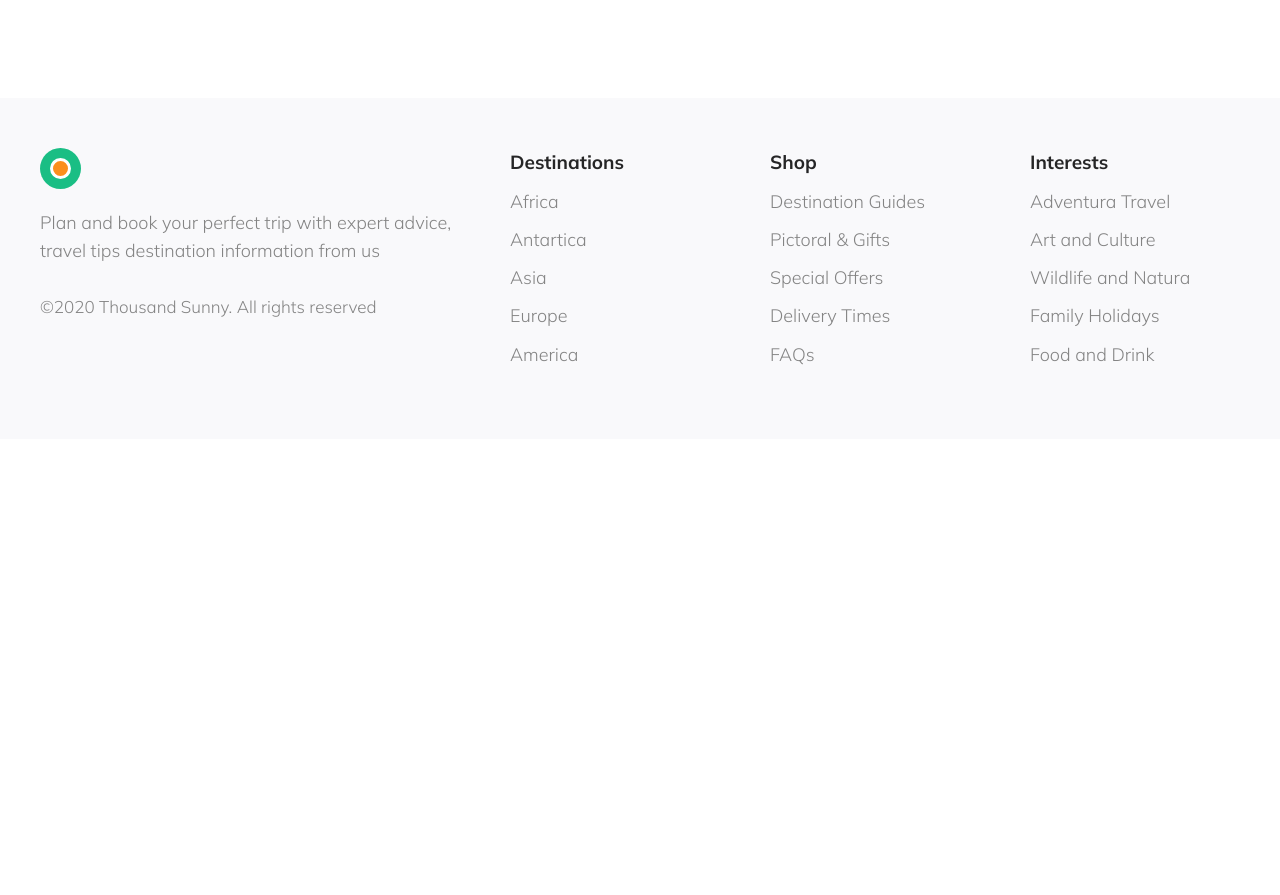
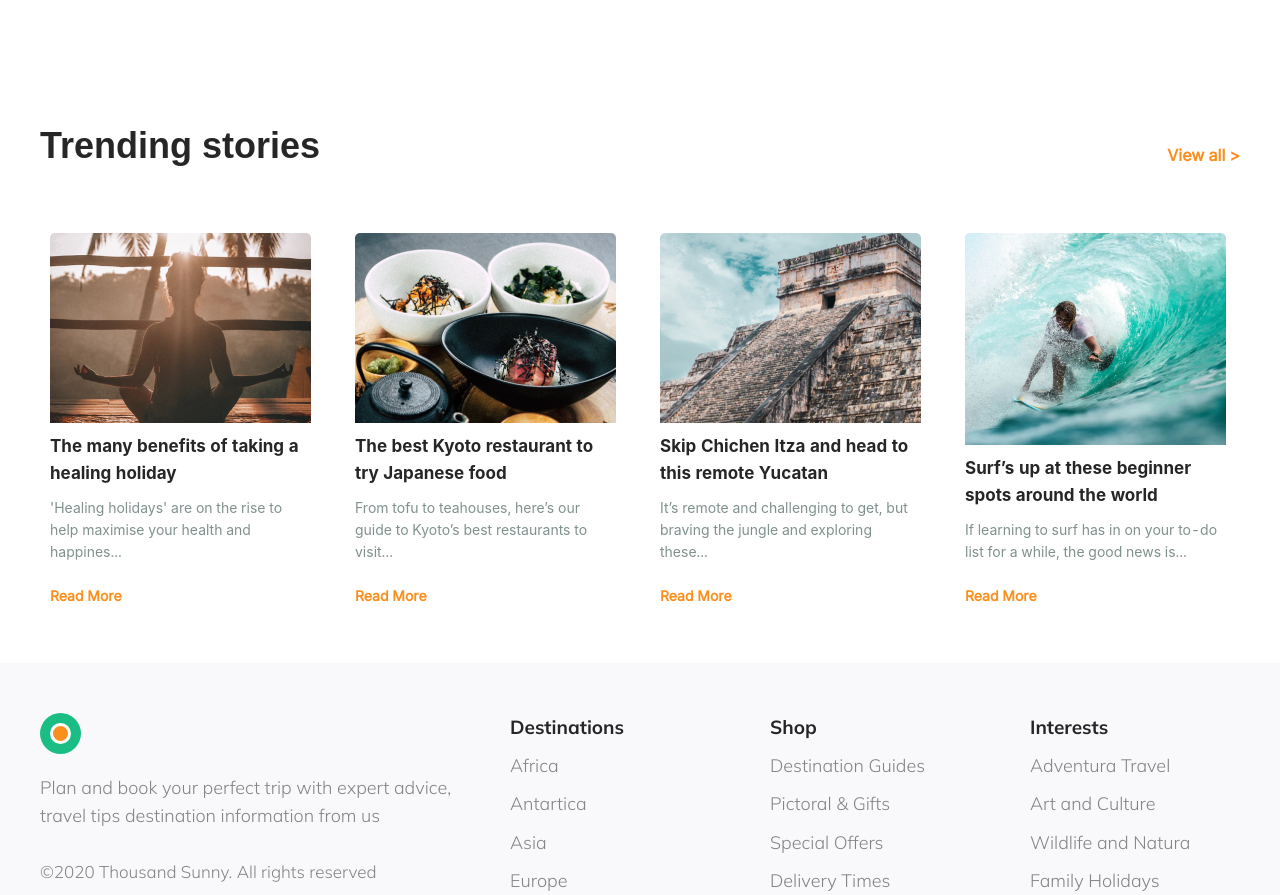
Before and after one commit to erhnml/nomad-landing-page, a React (Create React App) app: page / in a window 1280 px wide. Shown: the part 3260-4155 px from the top of the page. Before the commit the page ends 3699 px from the top, so only its background shows below. Built offline with nearby package versions, Linux system fonts and the light colour scheme.

Commit message:
Stories Section add

```diff
--- a/src/App.js
+++ b/src/App.js
@@ -7,6 +7,7 @@ import SectionInfo from "./components/SectionInfo";
 import SectionDestinations from "./components/SectionDestinations";
 import SectionGuide from "./components/SectionGuide";
 import SectionTestimonials from "./components/SectionTestimonials";
+import SectionStories from "./components/SectionStories";
 import Footer from "./components/Footer";
 import Container from "./components/Container";
 
@@ -20,6 +21,7 @@ function App() {
         <SectionDestinations />
         <SectionGuide />
         <SectionTestimonials />
+        <SectionStories />
       </Container>
       <Footer />
     </Theme>
--- /dev/null
+++ b/src/components/SectionStories.js
@@ -0,0 +1,147 @@
+import React from "react";
+import styled from "styled-components";
+import { LeftOutlined, RightOutlined } from "@ant-design/icons";
+
+import StoryCard from "./StoryCard";
+import story1 from "../images/story-1.png";
+import story2 from "../images/story-2.png";
+import story3 from "../images/story-3.png";
+import story4 from "../images/story-4.png";
+
+const data = [
+  {
+    id: 1,
+    title: "The many benefits of taking a healing holiday",
+    subTitle:
+      "'Healing holidays' are on the rise to help maximise your health and happines...",
+    image: story1,
+  },
+  {
+    id: 2,
+    title: "The best Kyoto restaurant to try Japanese food",
+    subTitle:
+      "From tofu to teahouses, here’s our guide to Kyoto’s best restaurants to visit...",
+    image: story2,
+  },
+  {
+    id: 3,
+    title: "Skip Chichen Itza and head to this remote Yucatan",
+    subTitle:
+      "It’s remote and challenging to get, but braving the jungle and exploring these...",
+    image: story3,
+  },
+  {
+    id: 4,
+    title: "Surf’s up at these beginner spots around the world",
+    subTitle:
+      "If learning to surf has in on your to-do list for a while, the good news is...",
+    image: story4,
+  },
+];
+function SectionStories() {
+  const [activeIndex, setActiveIndex] = React.useState(0);
+
+  function prev() {
+    if (activeIndex > 0) {
+      setActiveIndex(activeIndex - 1);
+    }
+  }
+  function next() {
+    if (activeIndex < data.length - 1) {
+      setActiveIndex(activeIndex + 1);
+    }
+  }
+  return (
+    <>
+      <HeaderWrapper>
+        <HeaderTitle>Trending stories</HeaderTitle>
+        <HeaderLink>{`View all >`}</HeaderLink>
+      </HeaderWrapper>
+      <ItemsWrapper>
+        {data.map((item, index) => (
+          <StoryCard
+            key={item.id}
+            activeIndex={activeIndex}
+            item={item}
+            index={index}
+          />
+        ))}
+        <PrevButton onClick={prev} />
+        <NextButton onClick={next} />
+      </ItemsWrapper>
+    </>
+  );
+}
+
+const HeaderWrapper = styled.div`
+  display: flex;
+  justify-content: space-between;
+  align-items: center;
+  padding: 20px 0px;
+  margin-top: 100px;
+  margin-bottom: 20px;
+  @media (max-width: 768px) {
+    margin-top: 50px;
+    padding: 0px 20px;
+  }
+`;
+const HeaderTitle = styled.h3`
+  font-size: 36px;
+  font-family: "Playfair", sans-serif;
+  font-weight: bold;
+  @media (max-width: 768px) {
+    font-size: 20px;
+    margin-bottom: 0px;
+  }
+`;
+const HeaderLink = styled.a`
+  font-size: 16px;
+  font-family: "Inter", sans-serif;
+  color: ${({ theme }) => theme.colors.orange};
+  font-weight: bold;
+  @media (max-width: 768px) {
+    font-size: 12px;
+  }
+`;
+const ItemsWrapper = styled.div`
+  display: grid;
+  grid-template-columns: repeat(4, 1fr);
+  grid-column-gap: 20px;
+  margin-bottom: 100px;
+  min-height: 330px;
+  @media (max-width: 768px) {
+    grid-template-columns: repeat(4, 100%);
+    overflow: auto;
+    grid-column-gap: 0;
+    position: relative;
+    overflow: hidden;
+  }
+`;
+const NextButton = styled(RightOutlined)`
+  background-color: rgba(0, 0, 0, 0.4);
+  position: absolute;
+  color: white;
+  padding: 10px;
+  border-radius: 3px;
+  font-weight: bold;
+  top: 50%;
+  right: 20px;
+  @media (min-width: 768px) {
+    display: none;
+  }
+`;
+const PrevButton = styled(LeftOutlined)`
+  background-color: rgba(0, 0, 0, 0.4);
+  position: absolute;
+  color: white;
+  padding: 10px;
+  border-radius: 3px;
+  font-weight: bold;
+  cursor: pointer;
+  top: 50%;
+  left: 20px;
+  @media (min-width: 768px) {
+    display: none;
+  }
+`;
+export default SectionStories;
--- a/src/components/StoryCard.js
+++ b/src/components/StoryCard.js
@@ -0,0 +1,77 @@
+import React from "react";
+import styled from "styled-components";
+import PropTypes from "prop-types";
+
+export default function StoryCard({ item, activeIndex, index }) {
+  const { title, subTitle, image } = item;
+  return (
+    <Wrapper activeIndex={activeIndex} index={index}>
+      <ImageWrapper image={image}>
+        <TextWrapper>
+          <Title>{title}</Title>
+          <SubTitle>{subTitle}</SubTitle>
+        </TextWrapper>
+      </ImageWrapper>
+      <br />
+      <MoreLink href="/">Read More</MoreLink>
+    </Wrapper>
+  );
+}
+
+const Wrapper = styled.div`
+  position: relative;
+  padding: 0 10px;
+  @media (max-width: 768px) {
+    transform: ${({ index, activeIndex }) =>
+      `translateX(${index * 100 - activeIndex * 100}%)`};
+    transition: 0.3s ease;
+    position: absolute;
+    top: 0;
+    left: 0;
+    right: 0;
+    bottom: 0;
+  }
+`;
+const ImageWrapper = styled.div`
+  height: 100%;
+  width: 261px;
+  border-radius: 5px;
+  background-image: url(${({ image }) => image});
+`;
+const TextWrapper = styled.div`
+  position: absolute;
+  bottom: 0;
+  left: 10px;
+  background-color: white;
+  padding: 10px 20px 0px 0px;
+  border-top-right-radius: 5px;
+`;
+const Title = styled.h3`
+  margin-bottom: 0px;
+  font-size: 17px;
+  font-family: "Inter" sans-serif;
+  font-weight: bold;
+`;
+const SubTitle = styled.p`
+  margin-bottom: 0px;
+  margin-top: 10px;
+  color: ${({ theme }) => theme.colors.lightGray};
+`;
+const MoreLink = styled.a`
+  font-size: 14px;
+  font-family: "Inter", sans-serif;
+  color: ${({ theme }) => theme.colors.orange};
+  font-weight: bold;
+  @media (max-width: 768px) {
+    font-size: 12px;
+  }
+`;
+StoryCard.propTypes = {
+  item: PropTypes.shape({
+    title: PropTypes.string.isRequired,
+    subTitle: PropTypes.string.isRequired,
+    image: PropTypes.string.isRequired,
+  }).isRequired,
+  index: PropTypes.string.isRequired,
+  activeIndex: PropTypes.string.isRequired,
+};
```
